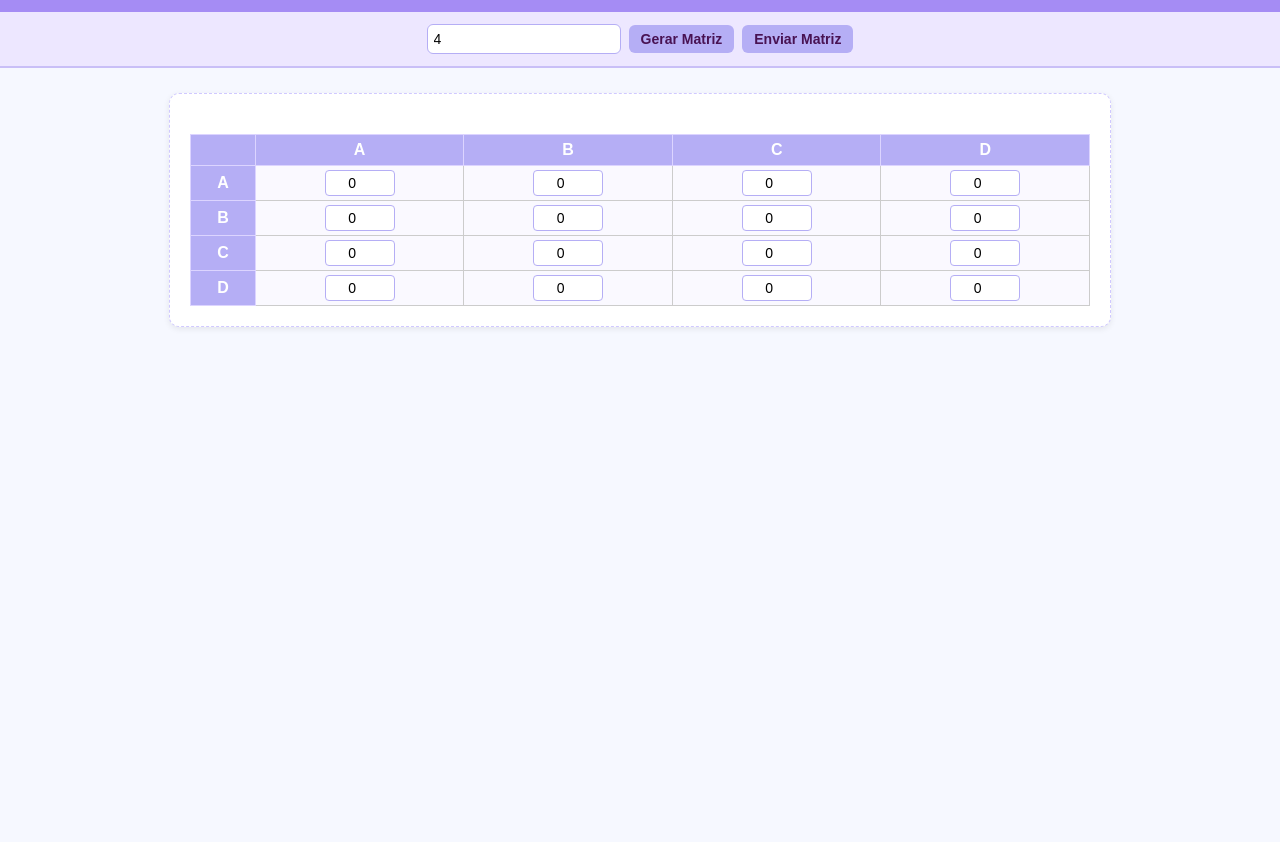
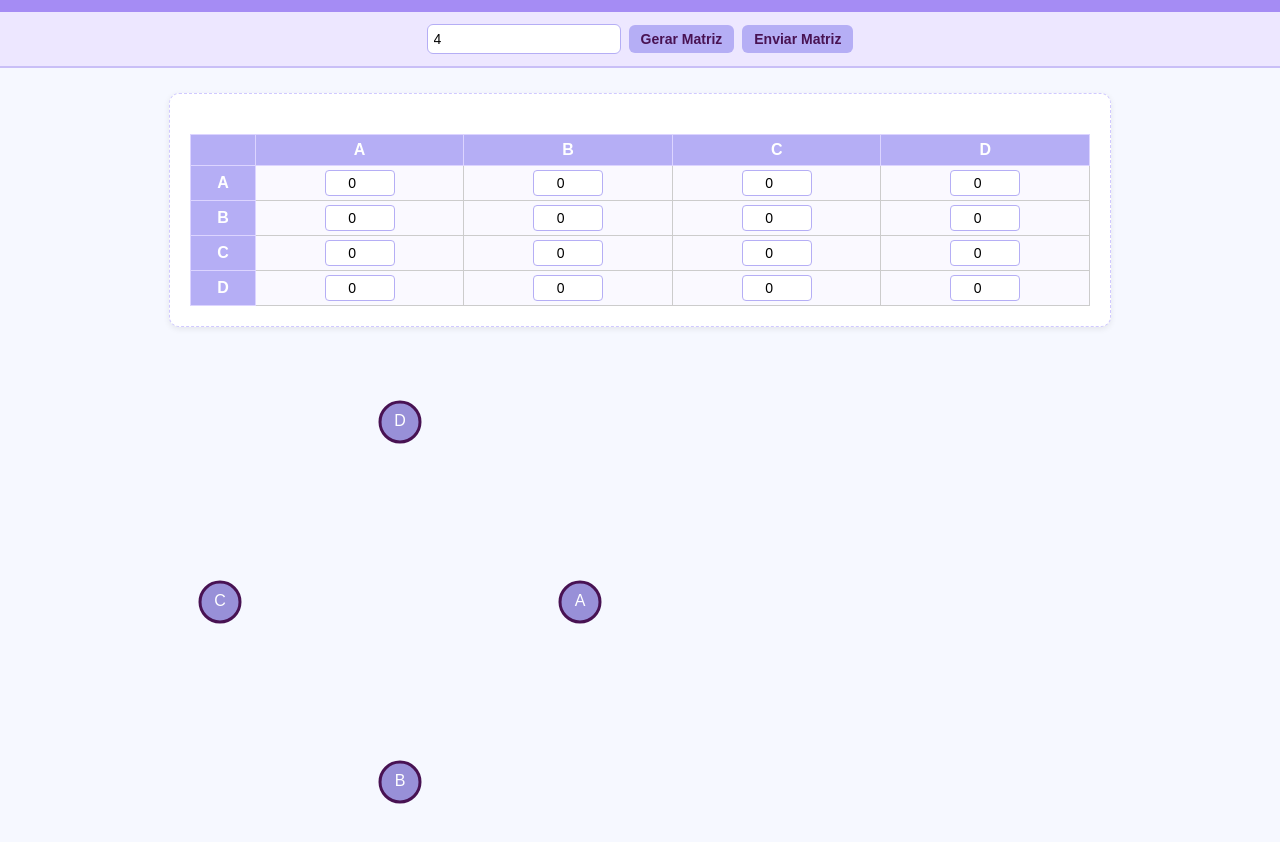
Before and after one commit to mikisazaka/Tree_Operations, a plain HTML site: page project/grafo.html in a window 1280 px wide. Both pictures are taken after a click on the button "Enviar Matriz". Shown: the part 46-888 px from the top of the page. Before the commit the page ends 800 px from the top, so only its background shows below. Drawn offline with Linux system fonts and the light colour scheme.

Commit message:
feat: Criação do grafo a partir da matriz de adjacência criada no front.

```diff
--- a/project/grafo.html
+++ b/project/grafo.html
@@ -6,7 +6,6 @@
   <title>Visualizador de Grafo</title>
 
   <link rel="stylesheet" href="style.css" />
-  <link rel="stylesheet" href="grafos.css" />
 </head>
 
 <body>
@@ -31,8 +30,12 @@
     </div>
   </div>
 
-  <script type="module" src="./js/Main.js"></script>
+  <!--Area para desenhar o grafo gerado por meio da matriz de adjacência-->
+  <canvas id="grafoCanvas" width="800" height="500"></canvas>
+
+  <script type="module" src="./js/GrafoMain.js"></script>
   <script src="./js/MatrizAdjacencia.js"></script>
+
 
 </body>
 
--- /dev/null
+++ b/project/js/GrafoMain.js
@@ -0,0 +1,14 @@
+import { desenharGrafo } from "./grafo.js";
+
+// Separando a lógica de desenho do grafo em um arquivo separado para melhor organização.
+
+// Escuta o evento customizado "matrixReady" disparado quando a matriz de adjacência está pronta
+document.addEventListener("matrixReady", (e) => {
+  const matrix = e.detail;
+  console.log("Matriz recebida:", matrix);
+  try {
+    desenharGrafo(matrix);
+  } catch (err) {
+    console.error('Erro ao desenhar grafo:', err);
+  }
+});
--- /dev/null
+++ b/project/js/grafo.js
@@ -0,0 +1,111 @@
+export function desenharGrafo(matrix) {
+  // Pega o canvas onde o grafo será desenhado
+  const canvas = document.getElementById("grafoCanvas");
+  const ctx = canvas.getContext("2d"); // Ferramenta que permite desenhar no canvas
+
+  const n = matrix.length; // Quantidade de vértices (linhas da matriz)
+  const radius = 20;       // Tamanho dos círculos dos vértices
+
+  // Define o tamanho da área onde o grafo será exibido
+  canvas.width = 800;
+  canvas.height = 500;
+
+  // Limpa qualquer desenho anterior
+  ctx.clearRect(0, 0, canvas.width, canvas.height);
+
+  // POSICIONAR OS VÉRTICES EM CÍRCULO
+  // Centro do canvas
+  const centerX = canvas.width / 2;
+  const centerY = canvas.height / 2;
+  // Raio do círculo onde os vértices serão distribuídos
+  const R = 180;
+
+  const vertices = [];
+
+  // Calcula a posição de cada vértice ao redor de um círculo
+  for (let i = 0; i < n; i++) {
+    const angle = (i / n) * 2 * Math.PI; // Divide o círculo igualmente
+    vertices.push({
+      label: String.fromCharCode(65 + i), // A, B, C, D...
+      x: centerX + R * Math.cos(angle),   // Posição X
+      y: centerY + R * Math.sin(angle),   // Posição Y
+    });
+  }
+
+  // DESENHAR ARESTAS (LIGAÇÕES NORMAIS)
+  ctx.font = "bold 14px Arial";
+  for (let i = 0; i < n; i++) {
+    for (let j = i + 1; j < n; j++) {    // Evita desenhar duas vezes a mesma aresta
+      const peso = matrix[i][j];         // Peso na matriz
+      if (peso !== 0) {                  // Se não é zero, existe ligação
+        const v1 = vertices[i];
+        const v2 = vertices[j];
+
+        // Desenha a linha entre dois vértices
+        ctx.beginPath();
+        ctx.moveTo(v1.x, v1.y);          // Começa no vértice 1
+        ctx.lineTo(v2.x, v2.y);          // Vai até o vértice 2
+        ctx.strokeStyle = "#0f0f0fff";   // Cor da linha
+        ctx.lineWidth = 2;
+        ctx.stroke();
+
+        // Escreve o peso no meio da linha
+        const mx = (v1.x + v2.x) / 2;
+        const my = (v1.y + v2.y) / 2;
+
+        ctx.fillStyle = "#29003bff";
+        ctx.fillText(peso, mx + 8, my - 8);
+      }
+    }
+  }
+
+  // DESENHAR LOOPS (LIGAÇÕES DO VÉRTICE PARA ELE MESMO)
+  for (let i = 0; i < n; i++) {
+    const peso = matrix[i][i];
+    if (peso !== 0) {
+      const v = vertices[i];
+
+      // Ângulo do vértice no círculo
+      const angle = (i / n) * 2 * Math.PI;
+
+      // Distância do loop para o vértice
+      const offset = 28;
+
+      // Posição do loop baseada no ângulo
+      const loopX = v.x + Math.cos(angle) * offset;
+      const loopY = v.y + Math.sin(angle) * offset;
+
+      // Desenha o loop
+      ctx.beginPath();
+      ctx.arc(loopX, loopY, 14, 0, Math.PI * 2);
+      ctx.strokeStyle = "#0f0f0fff";
+      ctx.lineWidth = 2;
+      ctx.stroke();
+
+      // Escreve o peso
+      ctx.fillStyle = "#29003bff";
+      ctx.font = "bold 14px Arial";
+      ctx.fillText(peso, loopX + 20, loopY - 20);
+    }
+  }
+
+
+  // DESENHAR OS VÉRTICES
+  for (const v of vertices) {
+    // Desenha o círculo do vértice
+    ctx.beginPath();
+    ctx.arc(v.x, v.y, radius, 0, Math.PI * 2);
+    ctx.fillStyle = "#9890d8";
+    ctx.fill();
+    ctx.strokeStyle = "#481253";
+    ctx.lineWidth = 3;
+    ctx.stroke();
+
+    // Desenha a letra dentro do círculo (A, B, C…)
+    ctx.fillStyle = "white";
+    ctx.font = "16px Arial";
+    ctx.textAlign = "center";
+    ctx.textBaseline = "middle";
+    ctx.fillText(v.label, v.x, v.y);
+  }
+}
```
